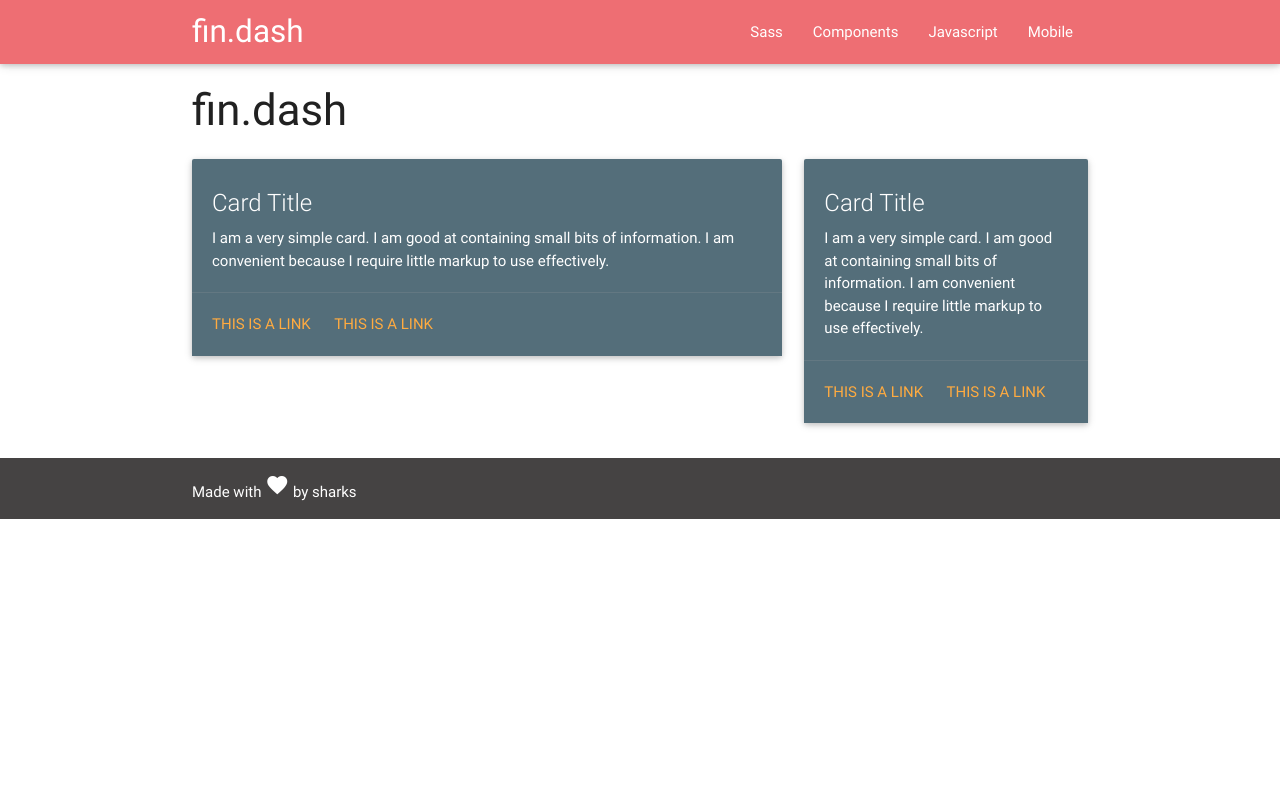
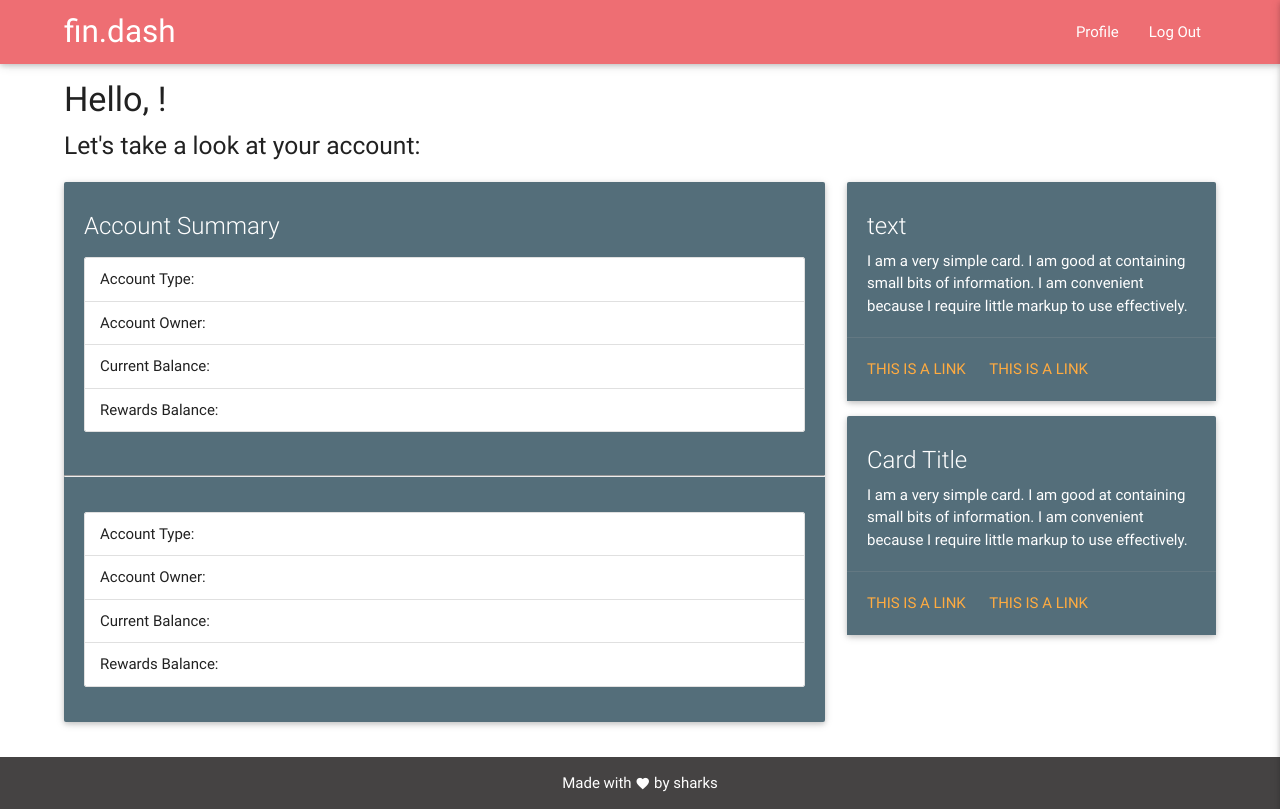
Before and after one commit to ivychen/fin-dash, a Flask app: page / in a window 1280 px wide. Before the commit the page ends 519 px from the top, so only its background shows below. Run offline with Flask 2, Linux system fonts and the light colour scheme; some libraries are stand-ins or nearby versions.

Commit message:
account summary card

```diff
--- a/app.py
+++ b/app.py
@@ -1,10 +1,11 @@
-from flask import Flask, render_template, request, redirect, url_for
+import requests
+from flask import Flask, render_template, request, redirect, url_for, Markup
 
 app = Flask(__name__)
 
 @app.route("/")
 def main():
-	return render_template('index.html')
+	return render_template('index.html', cust_firstname=cust_firstname, acc_owner=acc_owner, acc_type=acc_type, acc_balance=acc_balance, acc_rewards=acc_rewards)
 
 @app.route("/showSignup")
 def showSignup():
@@ -14,5 +15,43 @@ def showSignup():
 def showSignin():
         return render_template('signin.html')
 
+
+# CAPITAL ONE NESSIE API DATA
+API_KEY = "ca41b2d25861cebdfabb45477c97bcab"
+customer = "57e693dbdbd83557146123d8"
+account = "57e69755dbd83557146123dd"
+
+url = "http://api.reimaginebanking.com/accounts/{}/purchases?key={}".format(account, API_KEY)
+response = requests.get(url, headers={'content-type':'application/json'})
+x = response.json()
+x.sort(key=lambda item:item['purchase_date'], reverse=True)
+
+# CUSTOMER INFO
+cust_url = "http://api.reimaginebanking.com/customers/{}?key={}".format(customer, API_KEY)
+cust_query = requests.get(cust_url, headers={'content-type':'application/json'})
+cust_info = cust_query.json()
+cust_firstname = cust_info['first_name']
+
+# ACCOUNT INFO
+acc_url = "http://api.reimaginebanking.com/accounts/{}?key={}".format(account, API_KEY)
+acc_query = requests.get(acc_url, headers={'content-type':'application/json'})
+acc_info = acc_query.json()
+
+acc_owner = cust_info['first_name'] + ' ' + cust_info['last_name']
+acc_type = acc_info['type']
+acc_balance = acc_info['balance']
+if acc_balance < 0:
+	acc_balance = '<span class="new badge red">' + '{:05.2f}'.format(acc_balance) + '</span>'
+else:
+	acc_balance = '<span class="new badge">' + '{:05.2f}'.format(acc_balance) + '</span>'
+acc_balance = Markup(acc_balance)
+
+print(acc_balance)
+
+acc_rewards = Markup('<span class="new badge blue">' + '{0:.2f}'.format(acc_info['rewards']) + '</span>')
+
+print(acc_info)
+
+# run app
 if __name__ == "__main__":
 	app.run(debug=True)
--- a/static/css/style.css
+++ b/static/css/style.css
@@ -1,6 +1,14 @@
 /* CUSTOM CSS */
 
-/* Navbar */
+/* BASE STUFF */
+body {
+	overflow: visible !important;
+}
+
+.container {
+}
+
+/* Header + Navbar */
 .navbar-fixed > nav {
 	left: 0;
 }
@@ -11,16 +19,32 @@
 
 @media (min-width: 601px) {
 	.navbar-fixed > nav > .nav-wrapper,
-	.footer .colophon {
-		width: 85%;
+	.footer .colophon,
+	.container {
+		width: 95%;
 	}
 }
 
 @media (min-width: 993px) {
 	.navbar-fixed > nav > .nav-wrapper,
-	.footer .colophon {
-		width: 70%;
+	.footer .colophon,
+	.container {
+		width: 90%;
 	}
+}
+
+/* CARDS */
+.card-content {
+	color: #454343;
+}
+
+/* COLLECTIONS + BADGES */
+.collection.with-header .collection-item {
+	padding-left: 1rem;
+}
+
+span.badge.new:after {
+	content: '';
 }
 
 /* Footer */
@@ -34,4 +58,63 @@
 
 .footer .colophon {
 	margin: 0 auto;
+	text-align: center;
 }
+
+.footer .colophon i{
+	font-size: 1rem;
+	vertical-align: middle;
+}
+
+/* THE PART WHERE WE ANIMATE STUFF */
+#cust_name {
+	-webkit-animation: fadein 1s; /* Safari, Chrome and Opera > 12.1 */
+	   -moz-animation: fadein 1s; /* Firefox < 16 */
+	    -ms-animation: fadein 1s; /* Internet Explorer */
+	     -o-animation: fadein 1s; /* Opera < 12.1 */
+	        animation: fadein 1s;
+}
+
+#cust_intro {
+    -webkit-animation: fadein 2s; /* Safari, Chrome and Opera > 12.1 */
+       -moz-animation: fadein 2s; /* Firefox < 16 */
+        -ms-animation: fadein 2s; /* Internet Explorer */
+         -o-animation: fadein 2s; /* Opera < 12.1 */
+            animation: fadein 2s;
+}
+
+.fade_card {
+    -webkit-animation: fadein 3s; /* Safari, Chrome and Opera > 12.1 */
+       -moz-animation: fadein 3s; /* Firefox < 16 */
+        -ms-animation: fadein 3s; /* Internet Explorer */
+         -o-animation: fadein 3s; /* Opera < 12.1 */
+            animation: fadein 3s;
+}
+
+/* ANIMATION KEYFRAMES */
+@keyframes fadein {
+	from { opacity: 0; }
+	to { opactiy: 1; }
+}
+
+@-moz-keyframes fadein {
+	from { opacity: 0; }
+	to { opactiy: 1; }
+}
+
+@-webkit-keyframes fadein {
+	from { opacity: 0; }
+	to { opactiy: 1; }
+}
+
+/* Internet Explorer */
+@-ms-keyframes fadein {
+    from { opacity: 0; }
+    to   { opacity: 1; }
+}
+
+/* Opera < 12.1 */
+@-o-keyframes fadein {
+    from { opacity: 0; }
+    to   { opacity: 1; }
+}
--- a/static/js/custom-script.js
+++ b/static/js/custom-script.js
@@ -9,3 +9,12 @@ NOTE:
 ------
 PLACE HERE YOUR OWN JS CODES AND IF NEEDED.
 WE WILL RELEASE FUTURE UPDATES SO IN ORDER TO NOT OVERWRITE YOUR CUSTOM SCRIPT IT'S BETTER LIKE THIS. */
+$(function() {
+	$('.button-collapse').sideNav({
+		menuWidth: 200,
+		edge: 'right',
+		closeOnClick: true
+	});
+
+	$('#fade_dash.hidden').hide().fadeIn('slow');
+});
--- a/templates/index.html
+++ b/templates/index.html
@@ -10,7 +10,8 @@
         </div>
 
         <div class="jumbotron">
-            <h3>fin.dash</h3>
+            <h4 id="cust_name">Hello, {{ cust_firstname }}!</h4>
+            <h5 id="cust_intro">Let's take a look at your account:</h5>
             <p class="lead"></p>
 <!--             <p><a class="btn btn-lg btn-success" href="showSignUp" role="button">Sign up today</a>
             </p> -->
@@ -19,9 +20,32 @@
         <div id="fin-dashboard">
             <div class="row">
                 <div class="col s12 m7 l8">
-                  <div class="card blue-grey darken-1">
+                  <div class="card blue-grey darken-1 fade_card account-summary">
                     <div class="card-content white-text">
-                      <span class="card-title">Card Title</span>
+                      <span class="card-title">Account Summary</span>
+                        <ul class="collection with-header grey-text text-darken-4">
+                            <li class="collection-item"><div>Account Type:<a href="#!" class="secondary-content">{{ acc_type }}</a></div></li>
+                            <li class="collection-item"><div>Account Owner:<a href="#!" class="secondary-content">{{ acc_owner }}</a></div></li>
+                            <li class="collection-item"><div>Current Balance:<a href="#!" class="secondary-content">{{ acc_balance }}</a></div></li>
+                            <li class="collection-item"><div>Rewards Balance:<a href="#!" class="secondary-content">{{ acc_rewards }}</a></div></li>
+                        </ul>
+                    </div>
+                    <hr></hr>
+                    <div class="card-content white-text">
+                        <ul class="collection with-header grey-text text-darken-4">
+                            <li class="collection-item"><div>Account Type:<a href="#!" class="secondary-content">{{ acc_type }}</a></div></li>
+                            <li class="collection-item"><div>Account Owner:<a href="#!" class="secondary-content">{{ acc_owner }}</a></div></li>
+                            <li class="collection-item"><div>Current Balance:<a href="#!" class="secondary-content">{{ acc_balance }}</a></div></li>
+                            <li class="collection-item"><div>Rewards Balance:<a href="#!" class="secondary-content">{{ acc_rewards }}</a></div></li>
+                        </ul>
+                    </div>
+                  </div>
+                </div>
+
+                <div class="col s12 m5 l4">
+                  <div class="card blue-grey darken-1 fade_card">
+                    <div class="card-content white-text">
+                      <span class="card-title">text</span>
                       <p>I am a very simple card. I am good at containing small bits of information.
                       I am convenient because I require little markup to use effectively.</p>
                     </div>
@@ -30,10 +54,8 @@
                       <a href="#">This is a link</a>
                     </div>
                   </div>
-                </div>
 
-                <div class="col s12 m5 l4">
-                  <div class="card blue-grey darken-1">
+                  <div class="card blue-grey darken-1 fade_card">
                     <div class="card-content white-text">
                       <span class="card-title">Card Title</span>
                       <p>I am a very simple card. I am good at containing small bits of information.
--- a/templates/partials/_footer.html
+++ b/templates/partials/_footer.html
@@ -1,5 +1,5 @@
 <footer class="footer">
-	<div class="colophon">
+	<div class="colophon container">
 		<p>Made with <i class="material-icons">favorite</i> by sharks</p>
 	</div>
 </footer>
--- a/templates/partials/_head.html
+++ b/templates/partials/_head.html
@@ -11,6 +11,6 @@
 
     <script type="text/javascript" src="../static/js/materialize.min.js"></script>
 
-    <script type="text/javscript" src="../static/js/navbar.js"></script>
+    <script type="text/javascript" src="../static/js/custom-script.js"></script>
 
 </head>
--- a/templates/partials/_navbar.html
+++ b/templates/partials/_navbar.html
@@ -5,16 +5,12 @@
       <a href="#!" class="brand-logo">fin.dash</a>
       <a href="#" data-activates="slide-out" class="button-collapse"><i class="material-icons">menu</i></a>
       <ul class="right hide-on-med-and-down">
-        <li><a href="sass.html">Sass</a></li>
-        <li><a href="badges.html">Components</a></li>
-        <li><a href="collapsible.html">Javascript</a></li>
-        <li><a href="mobile.html">Mobile</a></li>
+        <li><a href="sass.html">Profile</a></li>
+        <li><a href="badges.html">Log Out</a></li>
       </ul>
       <ul class="side-nav" id="slide-out">
-        <li><a href="sass.html">Sass</a></li>
-        <li><a href="badges.html">Components</a></li>
-        <li><a href="collapsible.html">Javascript</a></li>
-        <li><a href="mobile.html">Mobile</a></li>
+        <li><a href="sass.html">Profile</a></li>
+        <li><a href="badges.html">Log Out</a></li>
       </ul>
     </div>
   </nav>
```
Also changed, not shown: static/js/navbar.js (deleted, +0 -8 lines).
